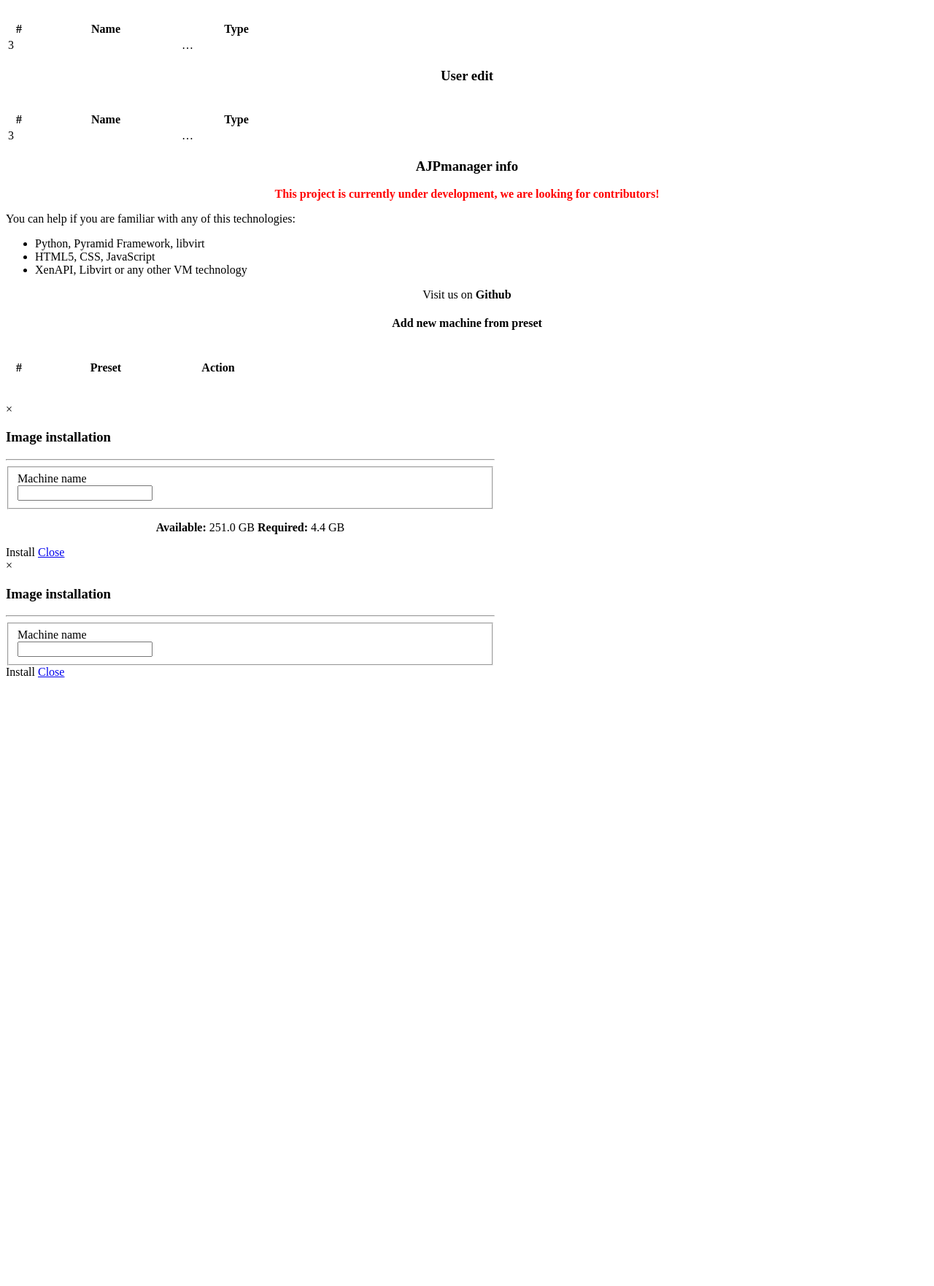
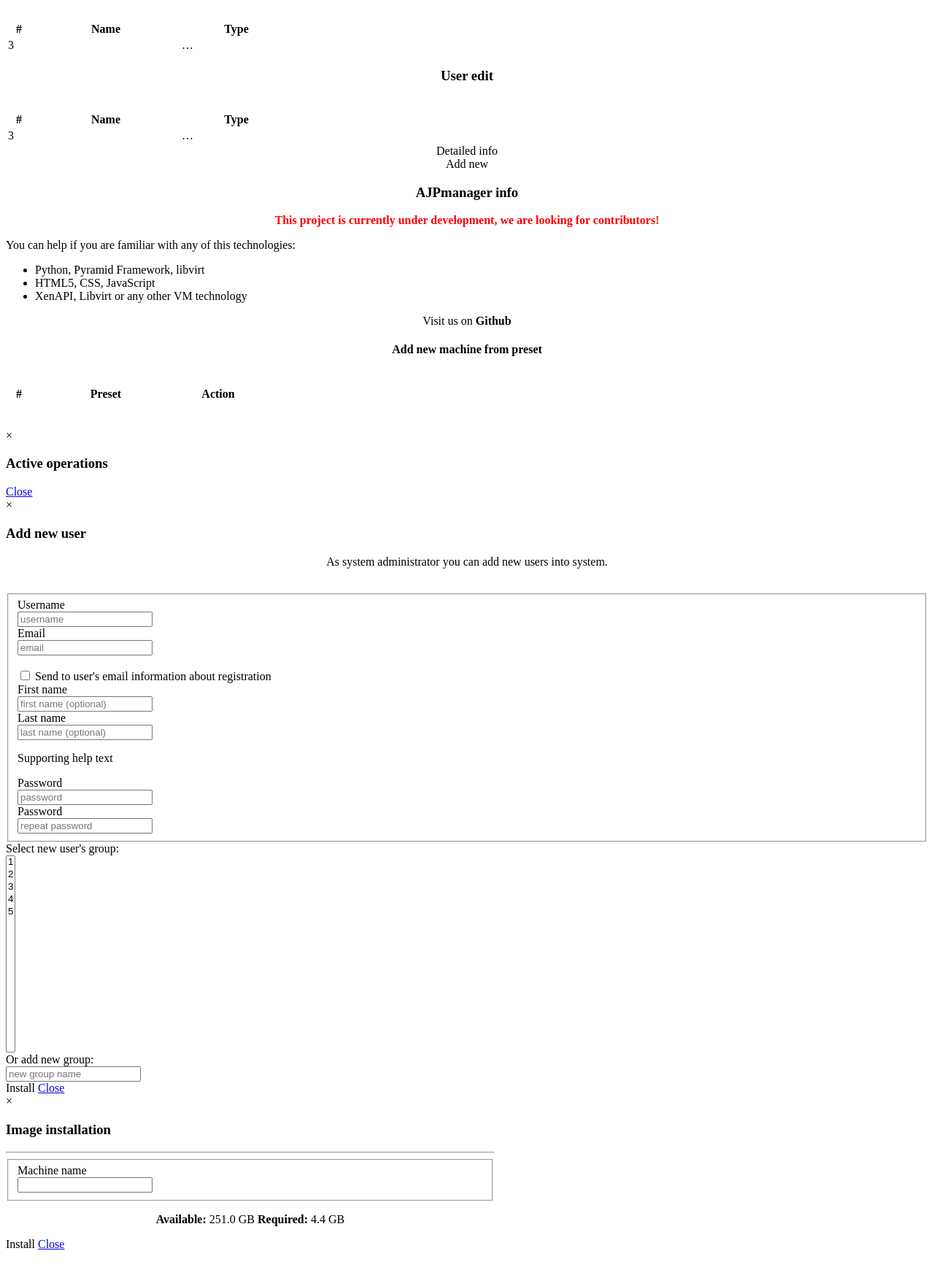
Before and after one commit to Sapphire64/AJPmanager, a Python web app: template ajpmanager/templates/main.jinja2 in a window 1280 px wide. Shown: the part 1547-3309 px from the top of the page at 73% size. Before the commit the page ends 2475 px from the top, so only its background shows below. Run offline with Jinja, Linux system fonts and the light colour scheme; the template is opened without the code that fills it, so the values that code supplies are empty; some libraries are stand-ins or nearby versions.

Commit message:
Add new user modal window with cool form. Fixed bug with non-showing operations modal.

```diff
--- a/ajpmanager/static/Scripts/navigation.js
+++ b/ajpmanager/static/Scripts/navigation.js
@@ -80,6 +80,7 @@
     }
 
     $('#machines_list').removeClass('hide');
+    $('#presets_list').removeClass('hide');
     $('#machine_detailed_info').addClass('hide');
     $('#noVNC_screen').addClass('hide');
     $('#project_info').addClass('hide');
@@ -91,6 +92,8 @@
     $('#vnc_entry').removeClass('active').addClass('hide');
     $('#view_entry').removeClass('active').addClass('hide');
     $('#edit_entry').removeClass('active').addClass('hide');
+
+    $('#users_settings').addClass('hide');
 
     $('#unvnc_button').addClass('hide');
     $('#vnc_button').removeClass('hide');
--- a/ajpmanager/static/Scripts/querying.js
+++ b/ajpmanager/static/Scripts/querying.js
@@ -169,8 +169,11 @@
             console.log(data);
 
             $('#machines_list').addClass('hide');
+            $('#presets_list').addClass('hide');
             $('#users_screen').removeClass('hide');
-            $('#project_info').removeClass('hide');
+
+            $('#users_settings').removeClass('hide');
+
             $('#main_entry').removeClass('active');
             $('#users_entry').addClass('active').removeClass('hide');
             $('#quick_manage_block').addClass('hide');
--- a/ajpmanager/templates/main.jinja2
+++ b/ajpmanager/templates/main.jinja2
@@ -485,7 +485,7 @@
 
 
 
-        <div id="users_settings" class="well">
+        <div id="users_settings" class="well hide">
             <h3 align="center">
                 User edit
             </h3>
@@ -514,30 +514,20 @@
                 <div class="btn-toolbar">
 
                     <div class="btn-group">
-                        <btn id="run_button" class="btn btn-success btn-large disabled" title="Run all" onclick="operate_machine('run')"><i class="icon-play"></i></btn>
-                        <btn id="pause_button" class="btn btn-warning btn-large disabled" title="Pause all" onclick="operate_machine('pause')"><i class="icon-pause"></i></btn>
-                        <btn id="stop_button" class="btn btn-danger btn-large disabled" title="Stop all" onclick="operate_machine('stop')"><i class="icon-stop"></i></btn>
-                        <btn id="destroy_button" class="btn btn-danger btn-large hide" title="Stop all" onclick="operate_machine('destroy')"><i class="icon-remove"></i></btn>
+                        <btn id="user_info" class="btn btn-info btn-large" title="Detailed info about selected user" onclick="show_usersinfo_modal()">
+                            <i class="icon-info-sign"></i> Detailed info
+                        </btn>
+                    </div>
+
+                    <div class="btn-group">
+                        <btn id="new_user" class="btn btn-success btn-large" title="Add new user into system" onclick="show_addusers_modal()">
+                            <i class="icon-plus"></i> Add new
+                        </btn>
                     </div>
                 </div>
             </div>
 
         </div>
-
-
-
-
-
-
-
-
-
-
-
-
-
-
-
 
 
         <!--
@@ -575,7 +565,7 @@
                |_|   |_|  \___||___/\___|\__|___/  |_|_|___/\__|
         -->
 
-        <div class="well">
+        <div class="well" id="presets_list">
             <h4 align="center">Add new machine from preset</h4>
 
 
@@ -617,6 +607,114 @@
     -->
 
 
+    <div class="modal hide fade" id="opModal">
+        <div class="modal-header">
+            <a class="close" data-dismiss="modal">×</a>
+            <h3>Active operations</h3>
+        </div>
+        <div class="modal-body">
+        </div>
+        <div class="modal-footer">
+            <a href="#" class="btn">Close</a>
+        </div>
+    </div>
+
+
+    <div id="usersModal" class="users_modal hide fade">
+        <div class="modal-header">
+            <a class="close" data-dismiss="modal">&times;</a>
+            <h3>Add new user</h3>
+        </div>
+        <div class="modal-body">
+
+                <div class="row-fluid">
+                    <div class="span8">
+                    <p align="center">As system administrator you can add new users into system.</p>
+                    <br>
+                    <div align="center">
+
+
+
+
+
+                    </div>
+                        <form class="form-horizontal">
+                            <fieldset>
+                                <div class="control-group">
+                                    <label class="control-label" for="input01">Username</label>
+                                    <div class="controls">
+                                        <input type="text" class="input-xlarge centered" id="new_username" placeholder="username">
+                                    </div>
+                                </div>
+                                <div class="control-group">
+                                    <label class="control-label" for="input01">Email</label>
+                                    <div class="controls">
+                                        <input type="text" class="input-xlarge centered" id="new_email" placeholder="email">
+                                    </div>
+                                    <br>
+                                    <div class="controls">
+                                        <input type="checkbox" id="optionsCheckbox" value="option1">
+                                        Send to user's email information about registration
+                                    </div>
+                                </div>
+                                <div class="control-group">
+                                    <label class="control-label" for="input01">First name</label>
+                                    <div class="controls">
+                                        <input type="text" class="input-xlarge centered" id="new_first_name" placeholder="first name (optional)">
+                                    </div>
+                                </div>
+                                <div class="control-group">
+                                    <label class="control-label" for="input01">Last name</label>
+                                    <div class="controls">
+                                        <input type="text" class="input-xlarge centered" id="new_last_name" placeholder="last name (optional)">
+                                        <p class="help-block">Supporting help text</p>
+                                    </div>
+                                </div>
+                                <div class="control-group">
+                                    <label class="control-label" for="input01">Password</label>
+                                    <div class="controls">
+                                        <input type="password" class="input-xlarge centered" id="new_password" placeholder="password">
+                                    </div>
+                                </div>
+                                <div class="control-group">
+                                    <label class="control-label" for="new_password_rpt">Password</label>
+                                    <div class="controls">
+                                        <input type="password" class="input-xlarge centered" id="new_password_rpt" placeholder="repeat password">
+                                    </div>
+                                </div>
+
+                            </fieldset>
+                        </form>
+                    </div>
+
+                    <div class="span4">
+                        <div class="control-group">
+                            <label class="control-label" for="multiSelect">Select new user's group:</label>
+                            <div class="controls">
+                                <select multiple="multiple" style="height: 270px" id="multiSelect">
+                                    <option>1</option>
+                                    <option>2</option>
+                                    <option>3</option>
+                                    <option>4</option>
+                                    <option>5</option>
+                                </select>
+                            </div>
+                        </div>
+                        <div class="control-group">
+                            <label class="control-label" for="add_new_group_input">Or add new group:</label>
+                            <div class="controls">
+                                <input type="text" class="input-large centered" id="add_new_group_input" placeholder="new group name">
+                            </div>
+                        </div>
+
+                    </div>
+            </div>
+        </div>
+        <div class="modal-footer">
+            <btn type="button" class="btn btn-success btn-large" onclick="install_machine();"><i class="icon-pencil"></i> Install</btn>
+            <a href="#" class="btn btn-large" data-dismiss="modal" >Close</a>
+        </div>
+    </div>
 
 
     <div id="descModal" class="modal hide fade" style="width: 670px">
@@ -670,45 +768,6 @@
     </div>
 
 
-        <div id="opModal" class="modal hide fade" style="width: 670px">
-            <!-- slightly non-centered - FIXME -->
-            <div class="modal-header">
-                <a class="close" data-dismiss="modal" >&times;</a>
-                <h3 id="model_name">Image installation</h3>
-            </div>
-            <div class="modal-body">
-
-                <div id="op_modal_content">
-
-
-                </div>
-
-                <hr>
-
-
-                <form class="form-horizontal">
-                    <fieldset>
-                        <div class="control-group span8">
-                            <label class="control-label" for="in-name">Machine name</label>
-                            <div class="controls">
-                                <input id="in-name" type="text" class="input-xlarge" maxlength="30">
-                            </div>
-                        </div>
-
-
-                    </fieldset>
-                </form>
-
-            </div>
-            <div class="modal-footer">
-                <btn type="button" class="btn btn-success btn-large" onclick="install_machine();"><i class="icon-pencil"></i> Install</btn>
-                <a href="#" class="btn btn-large" data-dismiss="modal" >Close</a>
-            </div>
-        </div>
-
-
-
-
 
 
 
```
Also changed, not shown: ajpmanager/static/Scripts/modals.js (+5 -2 lines), ajpmanager/static/css/admin.css (+28 -0 lines). Lines whose indentation alone changed are shown as unchanged.
